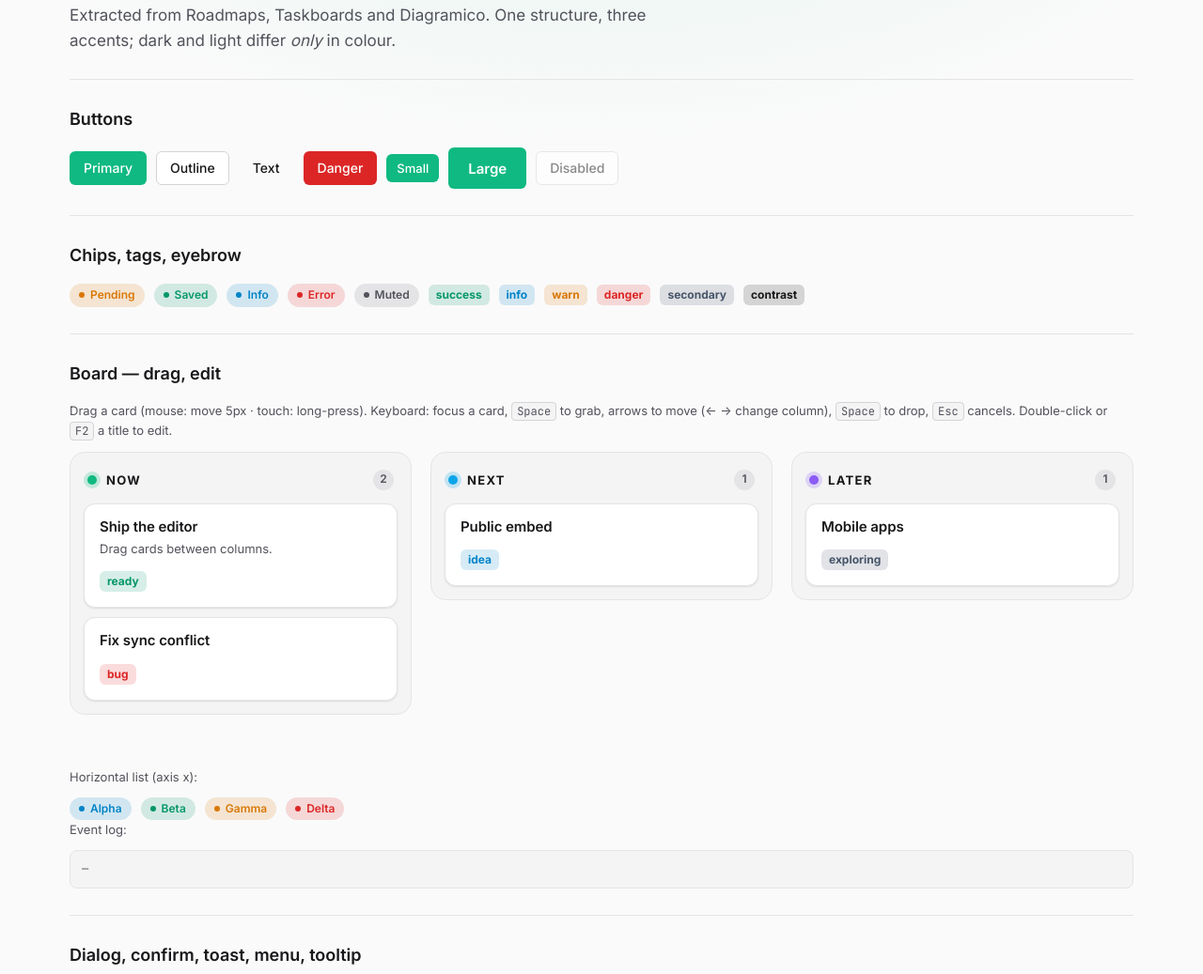
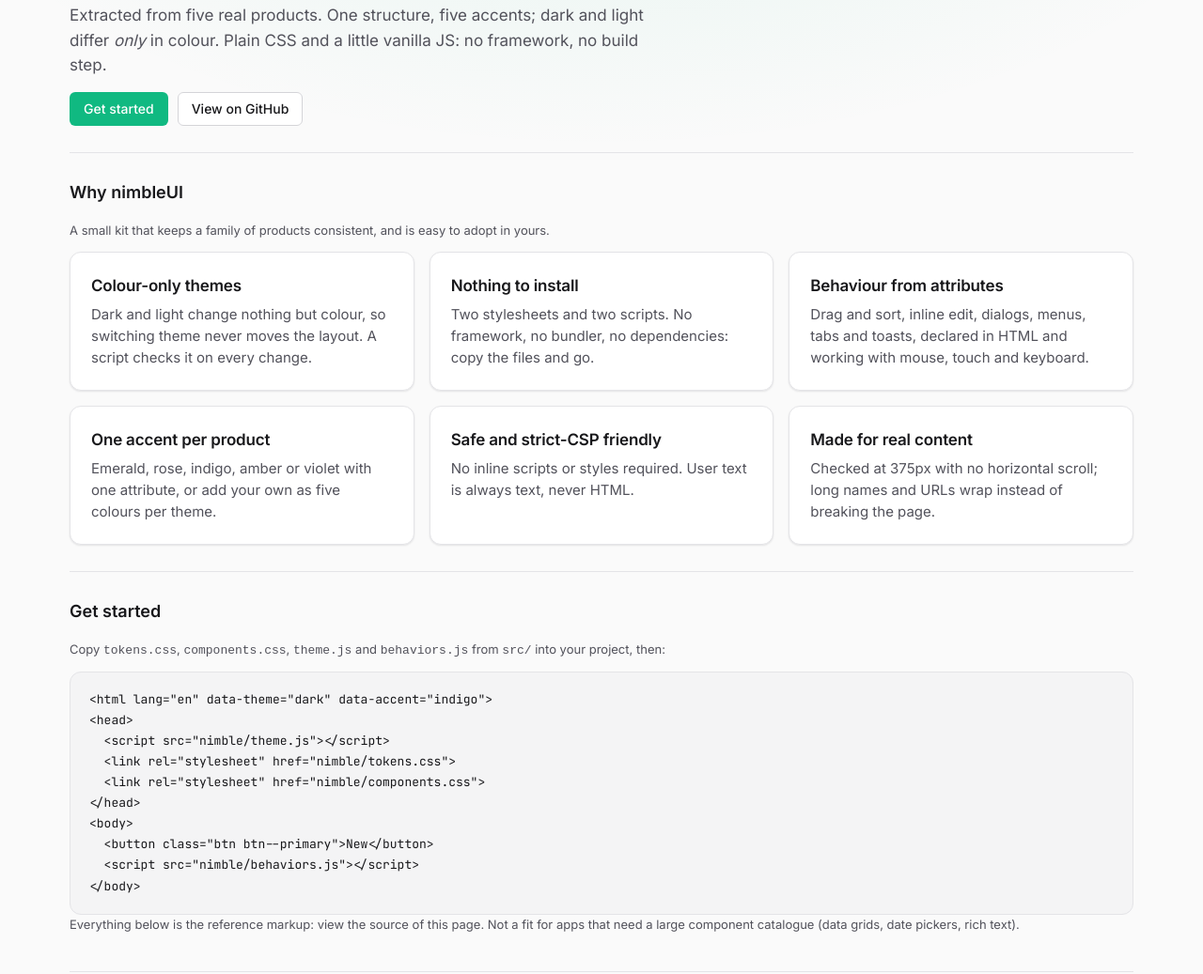
Before and after one commit to dferreiramarques/nimbleui-design-system, a website: page index.html in a window 1280 px wide. Shown: the part 181-1218 px from the top of the page at 94% size. Drawn offline with Linux system fonts and the light colour scheme.

Commit message:
Docs: README for newcomers; gallery intro (why, get started)
Co-Authored-By: Claude Sonnet 5.5 <noreply@anthropic.com>

```diff
--- a/index.html
+++ b/index.html
@@ -35,7 +35,38 @@
   <section class="hero">
     <span class="eyebrow">Design system</span>
     <h1>Small, calm, colour-only theming.</h1>
-    <p class="hero__tag">Extracted from Roadmaps, Taskboards and Diagramico. One structure, three accents; dark and light differ <em>only</em> in colour.</p>
+    <p class="hero__tag">Extracted from five real products. One structure, five accents; dark and light differ <em>only</em> in colour. Plain CSS and a little vanilla JS: no framework, no build step.</p>
+    <div class="g-row g-gap">
+      <a class="btn btn--primary" href="#start">Get started</a>
+      <a class="btn btn--outline" href="https://github.com/dferreiramarques/nimbleui-design-system">View on GitHub</a>
+    </div>
+  </section>
+
+  <section class="g-sec" id="why"><h2>Why nimbleUI</h2>
+    <p class="g-help">A small kit that keeps a family of products consistent, and is easy to adopt in yours.</p>
+    <div class="grid3">
+      <article class="fcard"><h3>Colour-only themes</h3><p>Dark and light change nothing but colour, so switching theme never moves the layout. A script checks it on every change.</p></article>
+      <article class="fcard"><h3>Nothing to install</h3><p>Two stylesheets and two scripts. No framework, no bundler, no dependencies: copy the files and go.</p></article>
+      <article class="fcard"><h3>Behaviour from attributes</h3><p>Drag and sort, inline edit, dialogs, menus, tabs and toasts, declared in HTML and working with mouse, touch and keyboard.</p></article>
+      <article class="fcard"><h3>One accent per product</h3><p>Emerald, rose, indigo, amber or violet with one attribute, or add your own as five colours per theme.</p></article>
+      <article class="fcard"><h3>Safe and strict-CSP friendly</h3><p>No inline scripts or styles required. User text is always text, never HTML.</p></article>
+      <article class="fcard"><h3>Made for real content</h3><p>Checked at 375px with no horizontal scroll; long names and URLs wrap instead of breaking the page.</p></article>
+    </div>
+  </section>
+
+  <section class="g-sec" id="start"><h2>Get started</h2>
+    <p class="g-help">Copy <code>tokens.css</code>, <code>components.css</code>, <code>theme.js</code> and <code>behaviors.js</code> from <code>src/</code> into your project, then:</p>
+    <div class="snippet"><pre>&lt;html lang="en" data-theme="dark" data-accent="indigo"&gt;
+&lt;head&gt;
+  &lt;script src="nimble/theme.js"&gt;&lt;/script&gt;
+  &lt;link rel="stylesheet" href="nimble/tokens.css"&gt;
+  &lt;link rel="stylesheet" href="nimble/components.css"&gt;
+&lt;/head&gt;
+&lt;body&gt;
+  &lt;button class="btn btn--primary"&gt;New&lt;/button&gt;
+  &lt;script src="nimble/behaviors.js"&gt;&lt;/script&gt;
+&lt;/body&gt;</pre></div>
+    <p class="g-help">Everything below is the reference markup: view the source of this page. Not a fit for apps that need a large component catalogue (data grids, date pickers, rich text).</p>
   </section>
 
   <section class="g-sec"><h2>Buttons</h2>
@@ -149,7 +180,7 @@
 
   <section class="g-sec"><h2>Colour tabs, drawer, context bar</h2>
     <p class="g-help">Colour tabs: set <code>--tab-color</code> per tab from the app. Drawer and context bar are fixed-position; here they sit inside a frame.</p>
-    <div class="rtabs" aria-label="Roadmaps">
+    <div class="rtabs" aria-label="Colour tabs">
       <button class="rtab" aria-pressed="true" data-ex="1">Product A</button>
       <button class="rtab" aria-pressed="false" data-ex="2">Product B</button>
       <button class="rtab" aria-pressed="false" data-ex="3">Product C</button>
```
Also changed, not shown: README.md.
